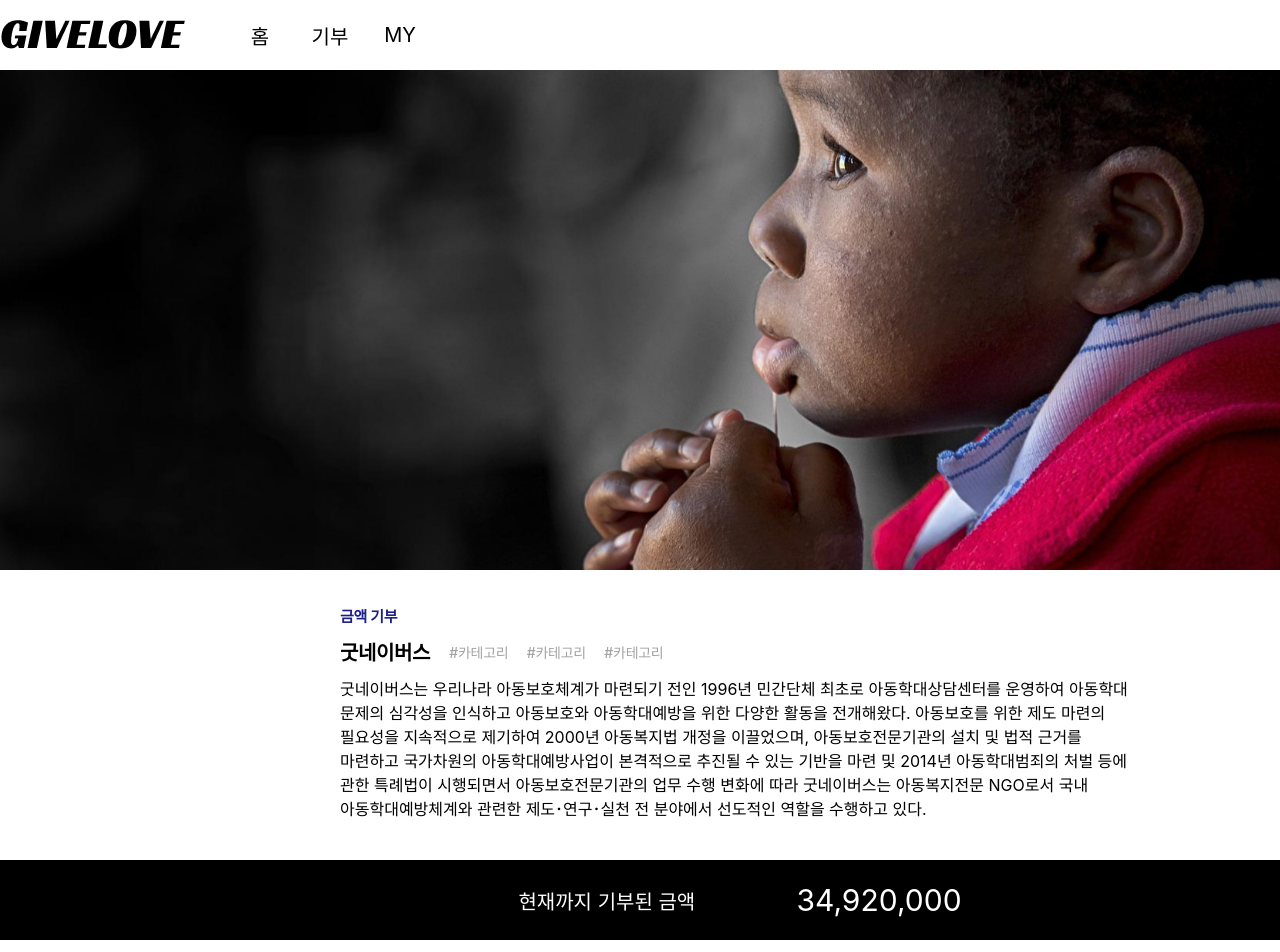
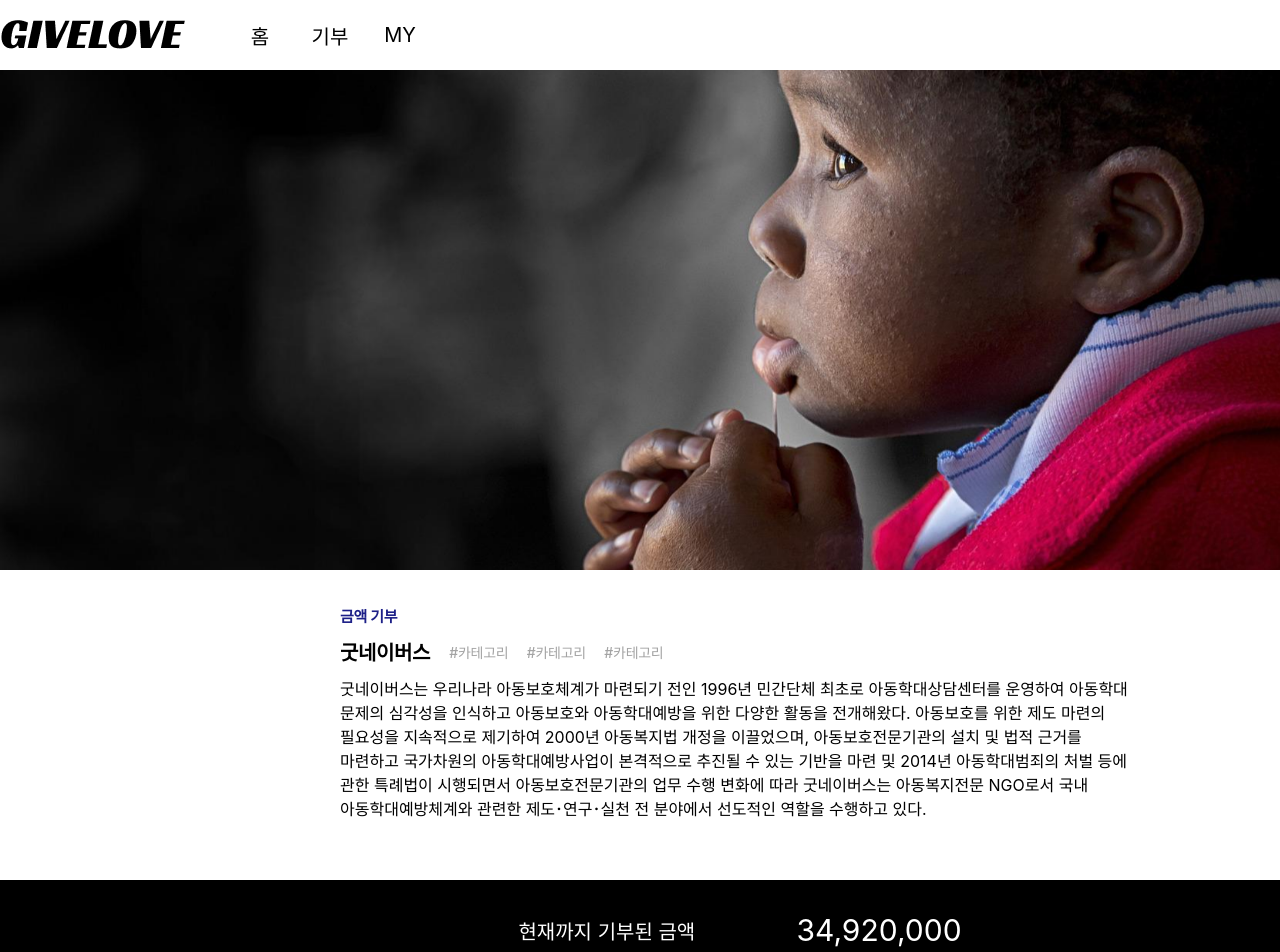
Before and after one commit to Hwanginyoung/Naresha2-GiveLove_project, a React (Create React App) app in the folder givelove/: page /Moneydetail in a window 1280 px wide. Shown: the top 952 px of the page. Built offline with nearby package versions, Linux system fonts and the light colour scheme.

Commit message:
Moneydetail

```diff
--- a/givelove/src/containers/MoneyDetail.css
+++ b/givelove/src/containers/MoneyDetail.css
@@ -51,8 +51,8 @@
 }
 
 .MoneyDetail .total_amount {
-    margin: 40px 0 90px 0;
-    height: 80px;
+    margin: 60px 0 90px 0;
+    height: 100px;
     background: black;
     display: flex;
     justify-content: center;
```
